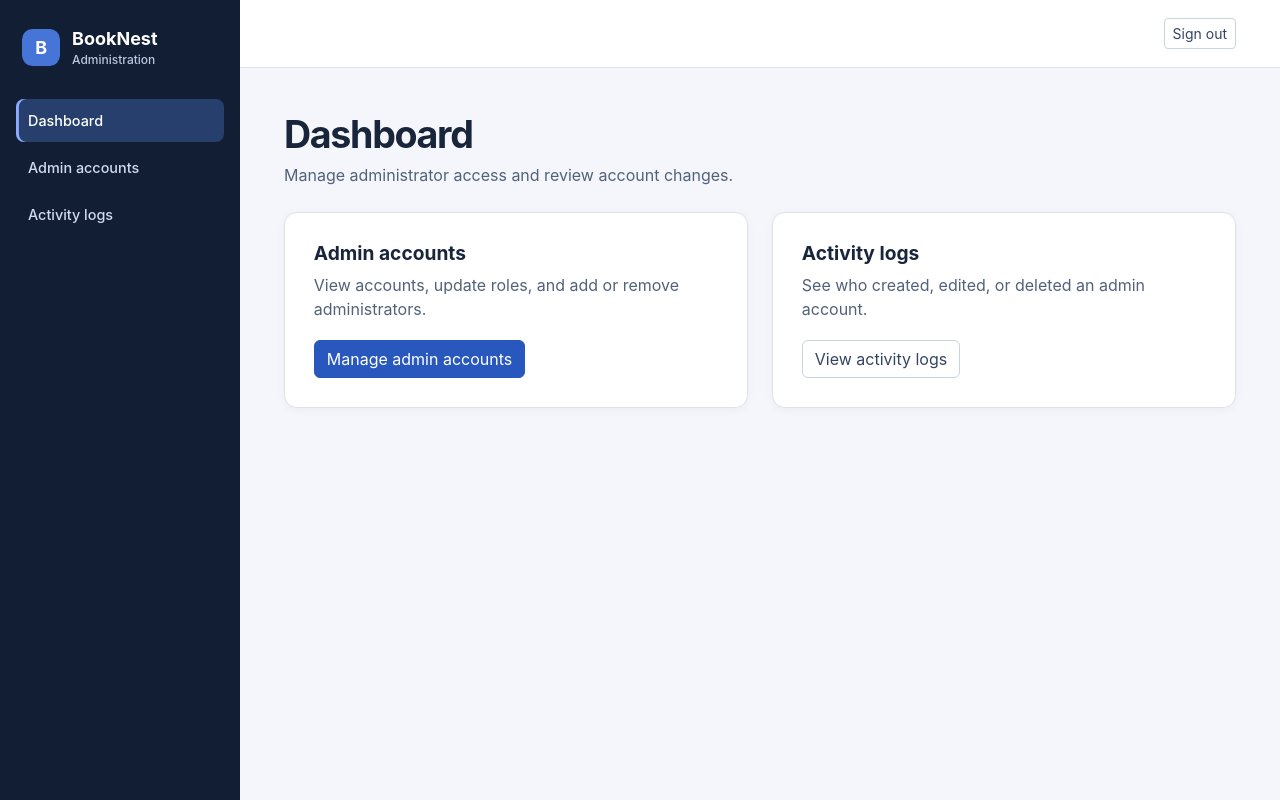
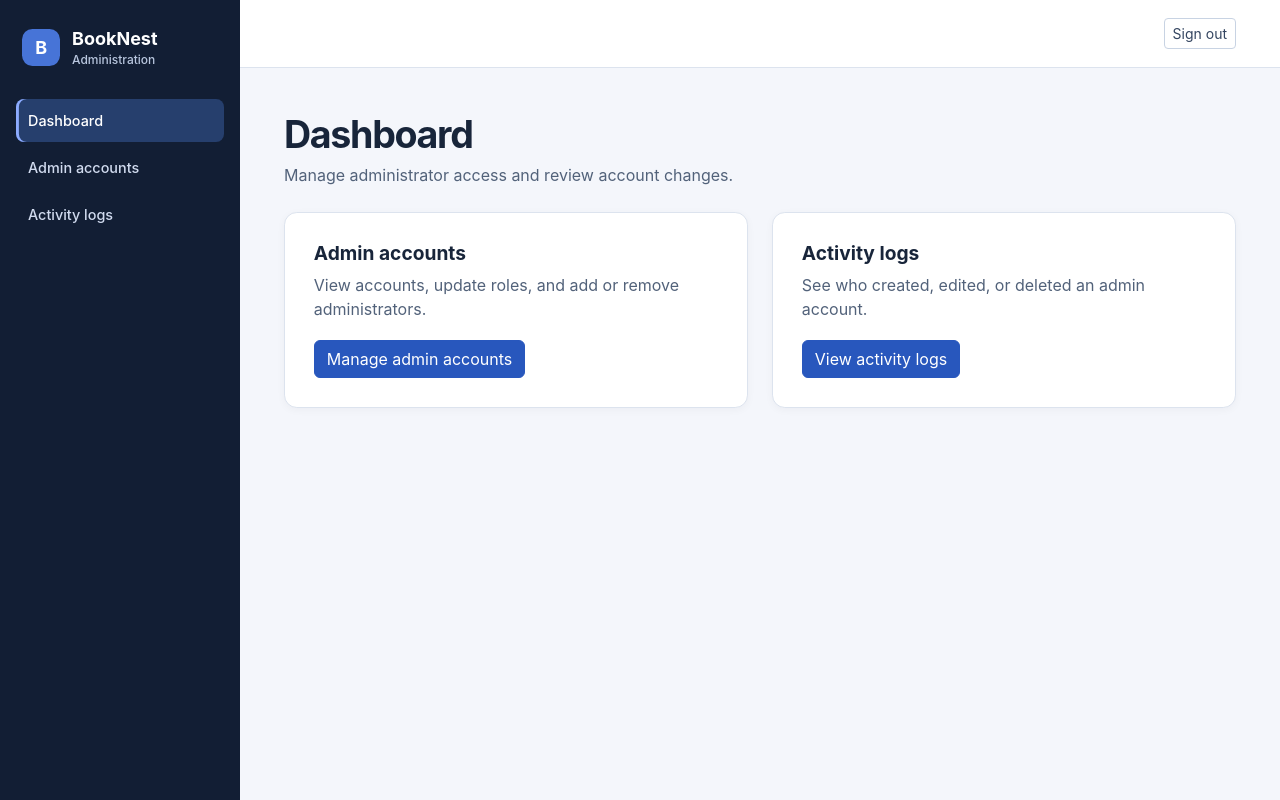
Before and after one commit to IT26100776/BookNest, a Spring Boot app: page /admin/dashboard.html in a window 1280 px wide. Run offline with Spring Boot 4, Linux system fonts and the light colour scheme; the visitor is signed in with stand-in values (Sample User, id 1); some of the project's set-up classes (security, data sources, template engines, error pages and the like) are left out, and stand-ins take their place.

Commit message:
Minor change to dashboard styling

```diff
--- a/src/main/resources/static/admin/dashboard.html
+++ b/src/main/resources/static/admin/dashboard.html
@@ -46,7 +46,7 @@
                     <div class="card-body">
                         <h2 id="activity-heading">Activity logs</h2>
                         <p>See who created, edited, or deleted an admin account.</p>
-                        <a class="btn btn-outline-secondary" href="activity.html">View activity logs</a>
+                        <a class="btn btn-primary" href="activity.html">View activity logs</a>
                     </div>
                 </div>
             </section>
```
